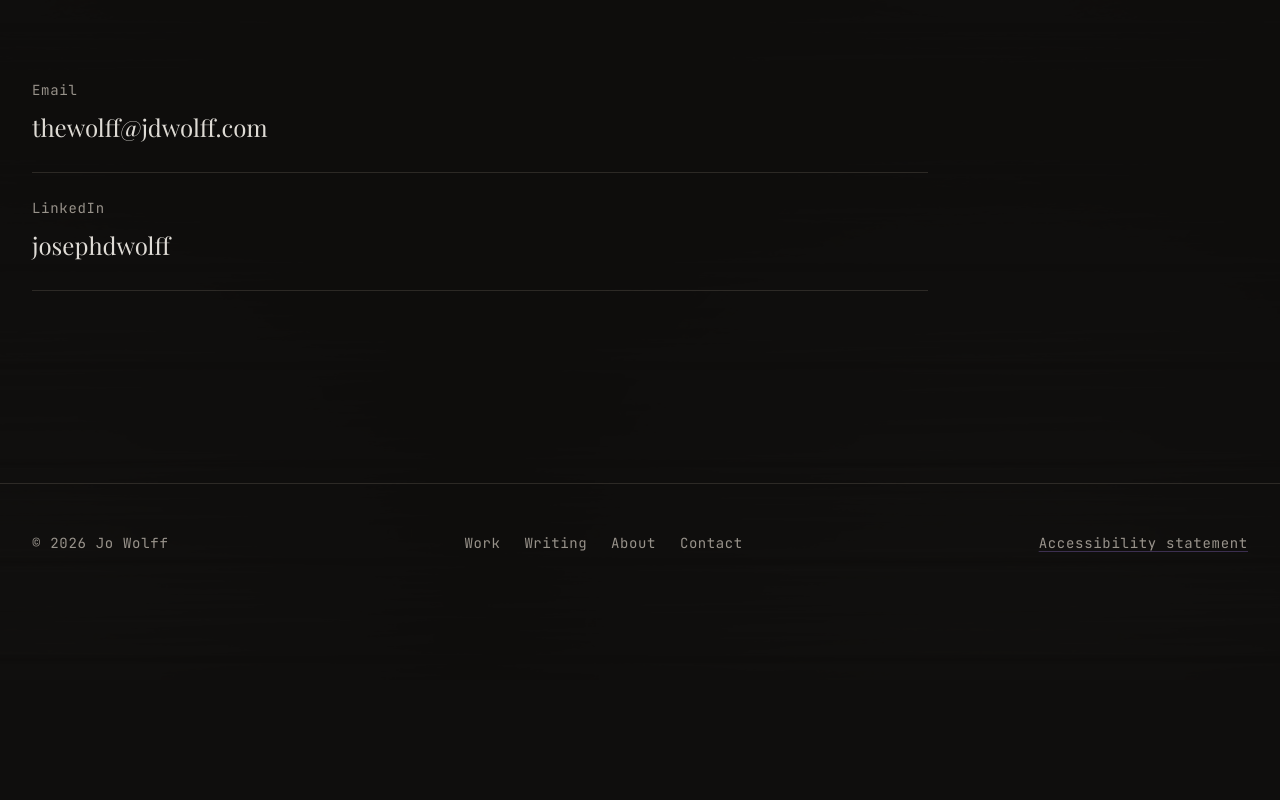
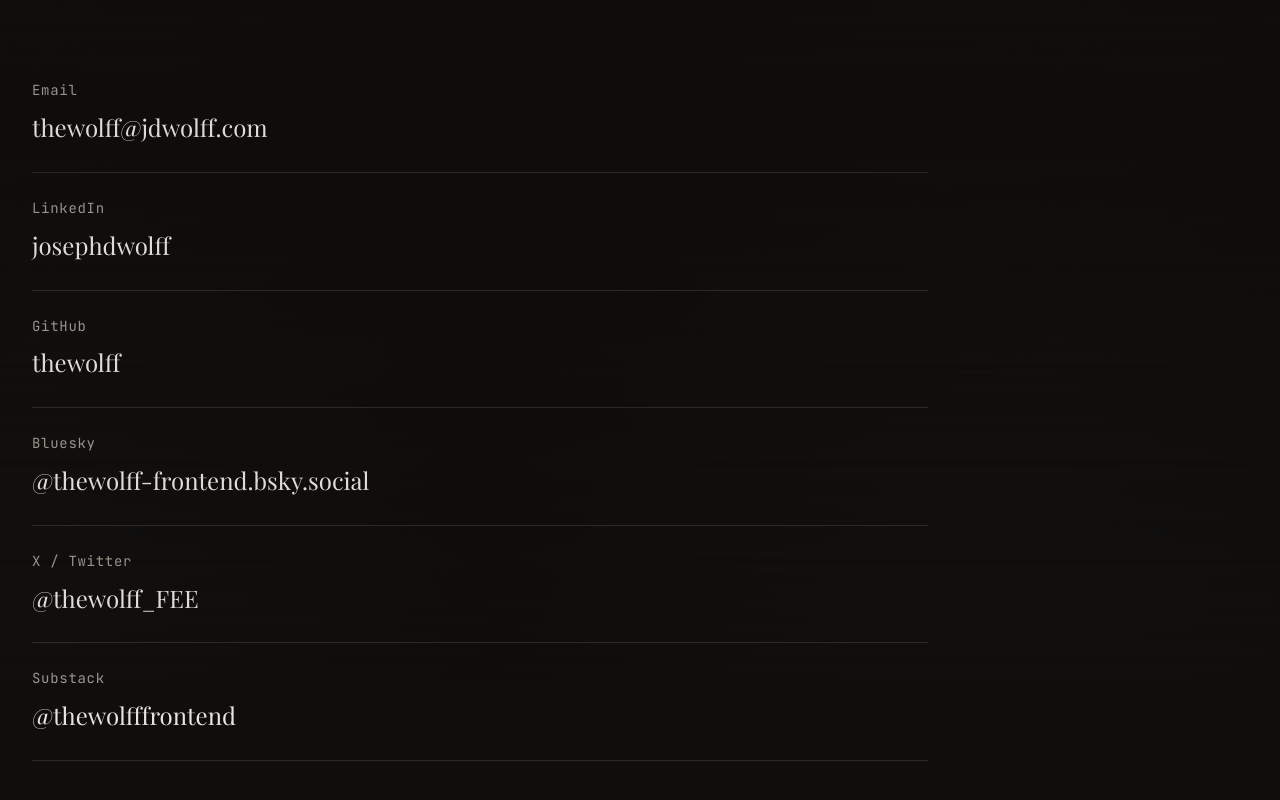
Before and after one commit to thewolff/jdwolff-com, a Next.js app: page /contact in a window 1280 px wide. Shown: the part 488-1288 px from the top of the page. Before the commit the page ends 1091 px from the top, so only its background shows below. Built offline with nearby package versions, Linux system fonts and the light colour scheme.

Commit message:
feat: add GitHub, Bluesky, X, Substack to contact page; fix mailto typo; update siteConfig + JSON-LD

```diff
--- a/src/app/(routes)/contact/page.tsx
+++ b/src/app/(routes)/contact/page.tsx
@@ -21,7 +21,7 @@
       intro="I'm always up for a conversation about frontend, accessibility, design systems, or whatever you're building."
     >
       <div className={styles.links}>
-        <a href="mailto:thewolff@jdwolff.co m" className={styles.contactLink}>
+        <a href="mailto:thewolff@jdwolff.com" className={styles.contactLink}>
           <span className="mono muted">Email</span>
           <span>thewolff@jdwolff.com</span>
         </a>
@@ -34,6 +34,42 @@
           <span className="mono muted">LinkedIn</span>
           <span>josephdwolff</span>
         </a>
+        <a
+          href="https://github.com/thewolff"
+          target="_blank"
+          rel="noopener noreferrer"
+          className={styles.contactLink}
+        >
+          <span className="mono muted">GitHub</span>
+          <span>thewolff</span>
+        </a>
+        <a
+          href="https://bsky.app/profile/thewolff-frontend.bsky.social"
+          target="_blank"
+          rel="noopener noreferrer"
+          className={styles.contactLink}
+        >
+          <span className="mono muted">Bluesky</span>
+          <span>@thewolff-frontend.bsky.social</span>
+        </a>
+        <a
+          href="https://x.com/thewolff_FEE"
+          target="_blank"
+          rel="noopener noreferrer"
+          className={styles.contactLink}
+        >
+          <span className="mono muted">X / Twitter</span>
+          <span>@thewolff_FEE</span>
+        </a>
+        <a
+          href="https://substack.com/@thewolfffrontend"
+          target="_blank"
+          rel="noopener noreferrer"
+          className={styles.contactLink}
+        >
+          <span className="mono muted">Substack</span>
+          <span>@thewolfffrontend</span>
+        </a>
       </div>
     </PageLayout>
   );
--- a/src/app/layout.tsx
+++ b/src/app/layout.tsx
@@ -78,7 +78,7 @@
     title: siteConfig.title,
     description: siteConfig.description,
     images: ["/og"],
-    creator: "@thewolff",
+    creator: "@thewolff_FEE",
   },
   robots: {
     index: true,
--- a/src/app/lib/siteConfig.ts
+++ b/src/app/lib/siteConfig.ts
@@ -7,5 +7,9 @@
   url: "https://jdwolff.com",
   email: "thewolff@jdwolff.com",
   linkedin: "https://www.linkedin.com/in/josephdwolff/",
-  twitterHandle: undefined, // add if you have one
+  github: "https://github.com/thewolff",
+  bluesky: "https://bsky.app/profile/thewolff-frontend.bsky.social",
+  twitter: "https://x.com/thewolff_FEE",
+  twitterHandle: "@thewolff_FEE",
+  substack: "https://substack.com/@thewolfffrontend",
 } as const;
--- a/src/app/page.tsx
+++ b/src/app/page.tsx
@@ -13,6 +13,9 @@
   sameAs: [
     "https://www.linkedin.com/in/josephdwolff/",
     "https://bsky.app/profile/thewolff-frontend.bsky.social",
+    "https://x.com/thewolff_FEE",
+    "https://github.com/thewolff",
+    "https://substack.com/@thewolfffrontend",
   ],
   knowsAbout: [
     "Frontend Engineering",
```
Also changed, not shown: public/llms.txt.
